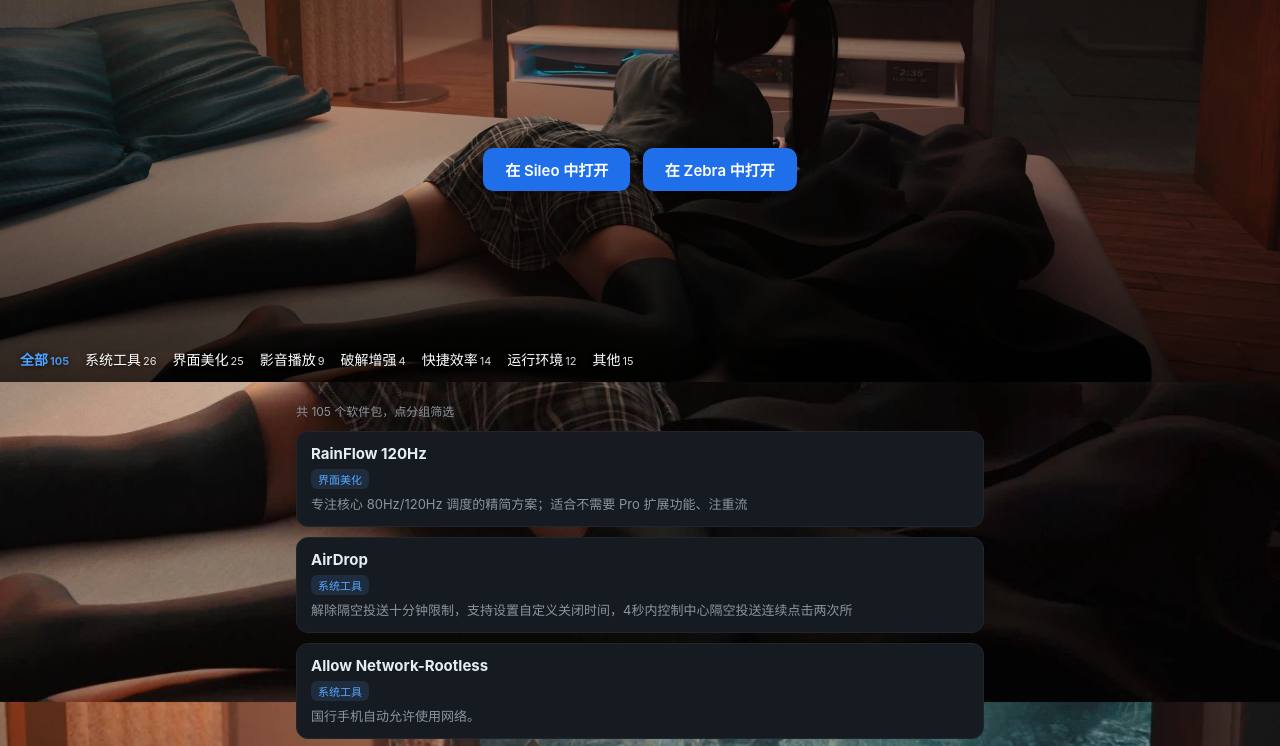
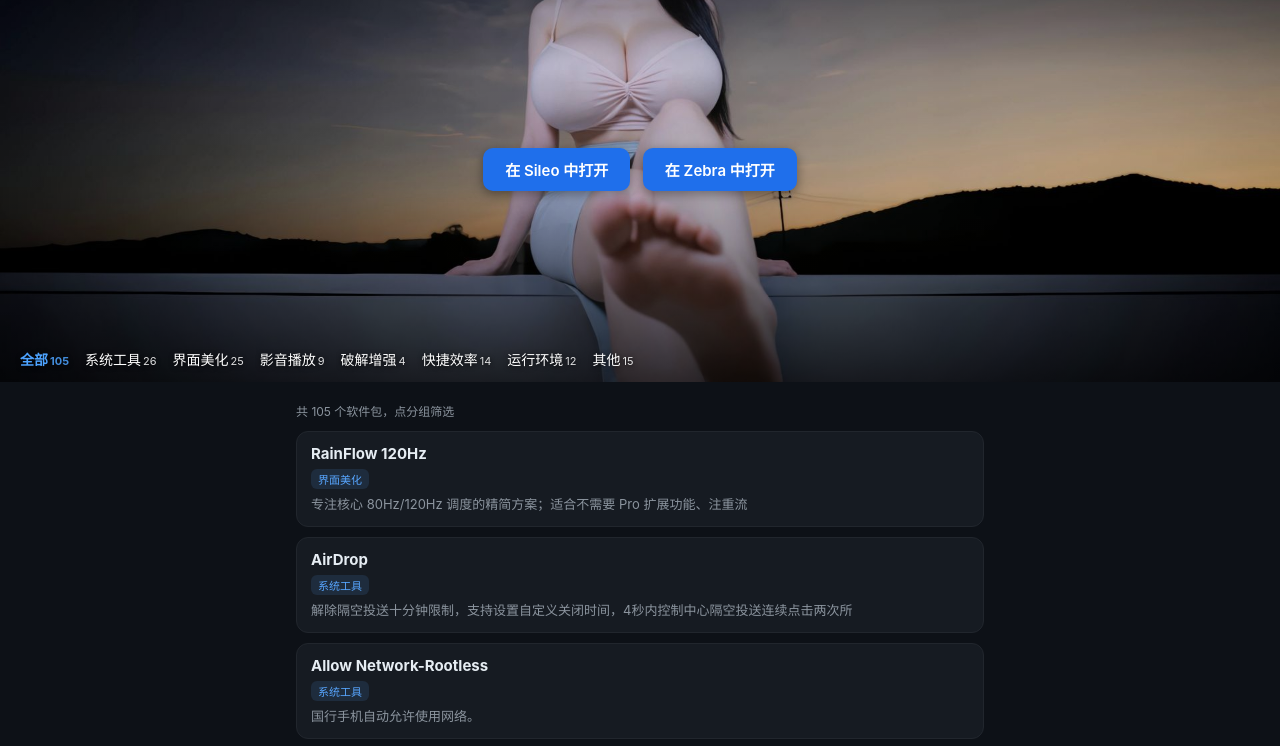
Before and after one commit to wozhiainaizi/wozhiainaizi.github.io, a plain HTML site: page index.html in a window 1280 px wide. Shown: the part 98-844 px from the top of the page. Drawn offline with Linux system fonts and the light colour scheme.

Commit message:
还原网页背景;Sileo源图标换成居家游戏场景图(assets/CydiaIcon.png)

```diff
--- a/index.html
+++ b/index.html
@@ -2,8 +2,8 @@
 <meta name="viewport" content="width=device-width,initial-scale=1"><title>暗影大人 的越狱软件源</title>
 <style>
 *{box-sizing:border-box}
-body{font-family:-apple-system,BlinkMacSystemFont,"PingFang SC",sans-serif;background:url(assets/bg.jpg) center/cover no-repeat fixed #0d1117;color:#e6edf3;margin:0}
-.hero{position:relative;width:100%;aspect-ratio:16/9;max-height:480px;background:url(assets/bg.jpg) center/cover no-repeat}
+body{font-family:-apple-system,BlinkMacSystemFont,"PingFang SC",sans-serif;background:#0d1117;color:#e6edf3;margin:0}
+.hero{position:relative;width:100%;aspect-ratio:16/9;max-height:480px;background:url(assets/hero.jpg) center/cover no-repeat}
 .hero::before{content:"";position:absolute;inset:0;background:linear-gradient(180deg,rgba(0,0,0,.5) 0%,rgba(0,0,0,.1) 35%,rgba(0,0,0,.15) 60%,rgba(0,0,0,.7) 100%)}
 .heroin{position:absolute;inset:0;display:flex;flex-direction:column;justify-content:space-between;align-items:center;padding:12px 14px 8px;text-align:center}
 h1{font-size:24px;margin:0;text-shadow:0 2px 10px rgba(0,0,0,.65);letter-spacing:2px;line-height:1.1}
```
Also changed, not shown: assets/CydiaIcon.png, assets/bg.jpg (deleted), 1 other file.
